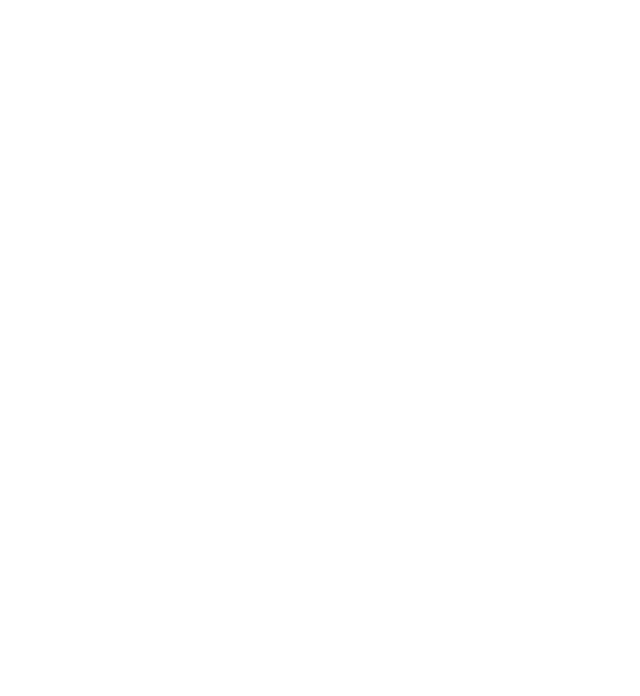
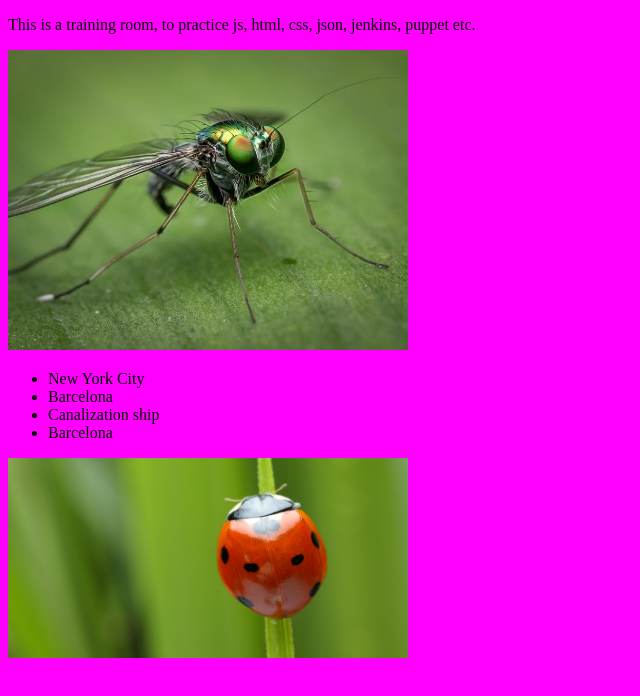
Before and after one commit to BorysShulga/gapphelp, a plain HTML site: page index.html in a window 1280 px wide. Shown: the whole page, without its empty margins (0-640 px from the left). Drawn offline with Linux system fonts and the light colour scheme.

Commit message:
correcting code from VSC

```diff
--- a/index.html
+++ b/index.html
@@ -1,8 +1,8 @@
 <!DOCTYPE html>
 <html>
 <head>
-	<title>TRAINIG ROOM/title>
-	<p> This is a training room, to practice js, html, css, json, jenkins, puppet etc. Let's see. </p>
+	<title>TRAINIG ROOM/title </title>
+	<p> This is a training room, to practice js, html, css, json, jenkins, puppet etc.</p>
 </head>
 
 <body>
```
